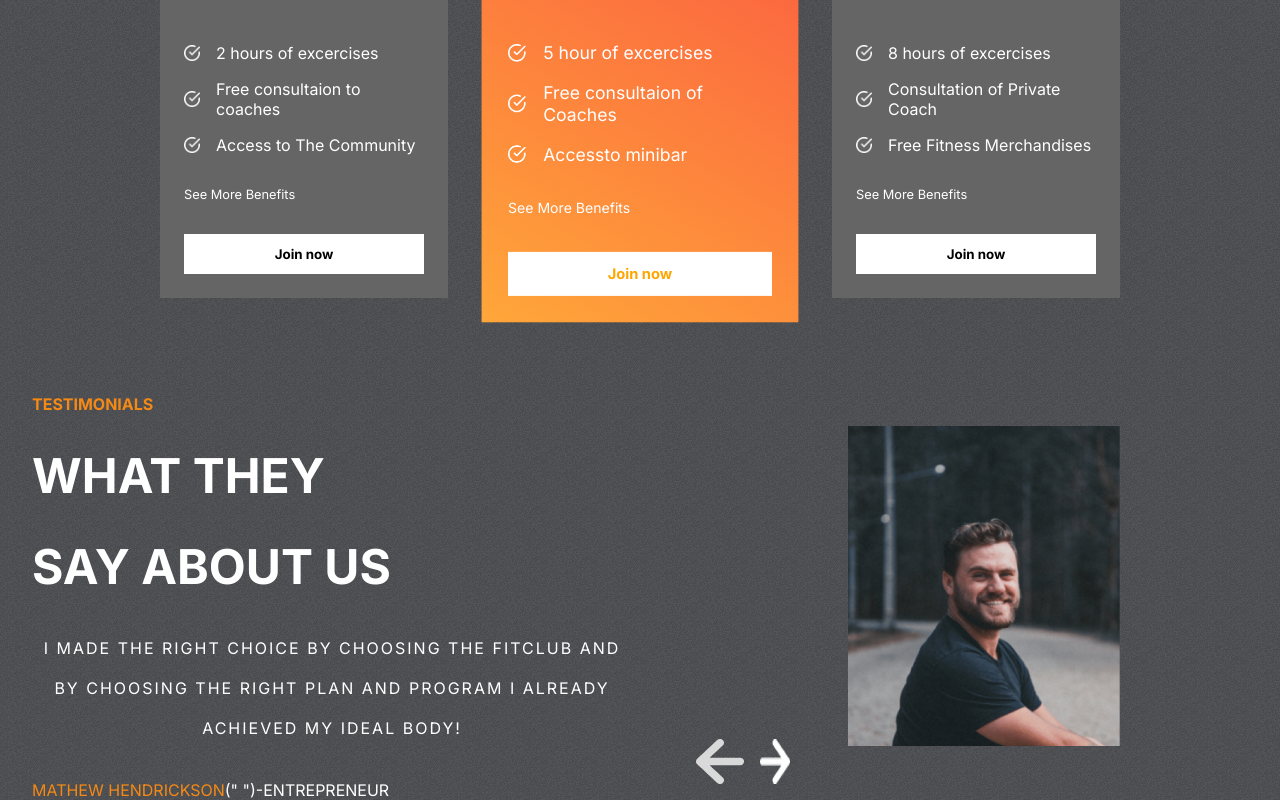
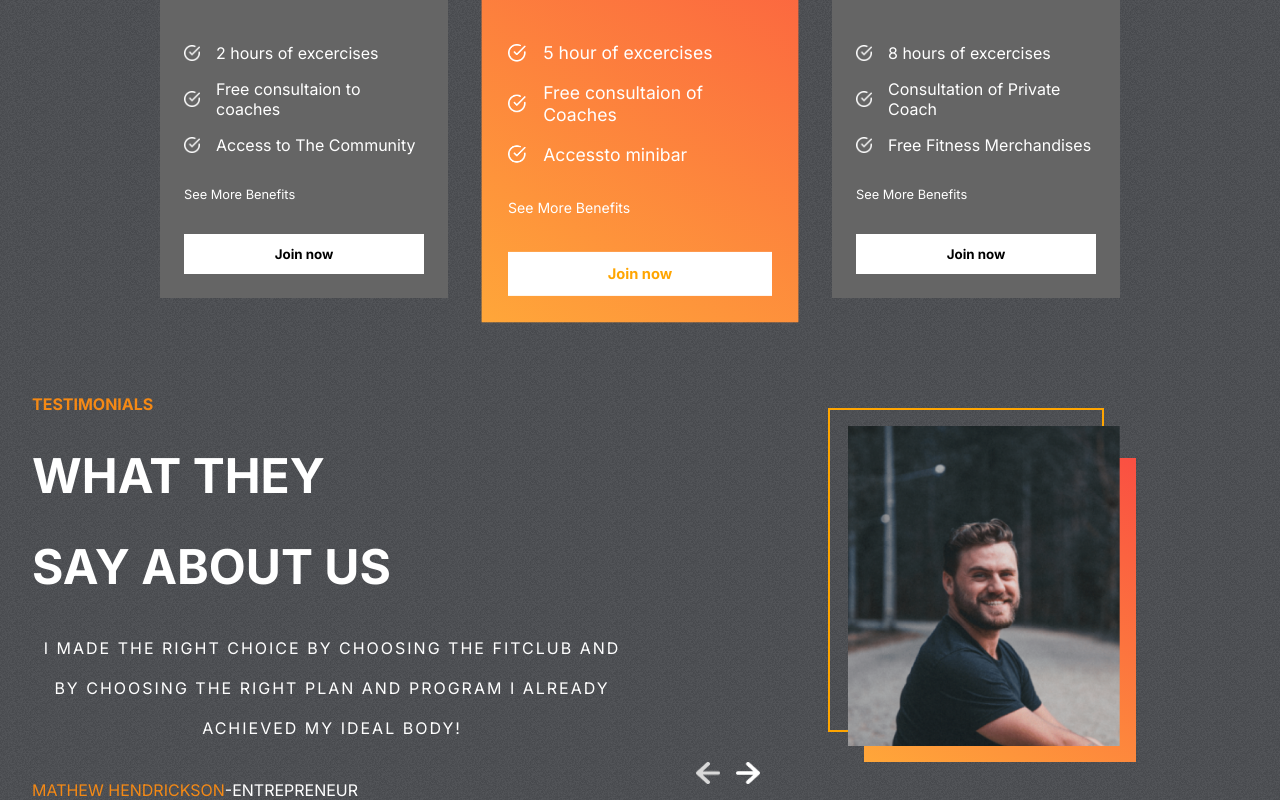
Before and after one commit to muhammadhaseebb/Fitness-club-website-React, a React (Create React App) app: page / in a window 1280 px wide. Shown: the part 2138-2938 px from the top of the page. Built offline with nearby package versions, Linux system fonts and the light colour scheme.

Commit message:
testimonials done

```diff
--- a/src/Components/Testimonials/Testimonials.css
+++ b/src/Components/Testimonials/Testimonials.css
@@ -45,21 +45,21 @@
   top: 2rem;
 }
 
-.right-t > :nth-child(1) {
+.one {
   position: absolute;
   width: 17rem;
   height: 20rem;
-  background-color: transparent;
-  border-color: orange;
+  background: transparent;
+  border: 2px solid orange;
   right: 9rem;
   top: 0.9rem;
 }
 
-.right-t > :nth-child(2) {
+.two {
   position: absolute;
   width: 17rem;
   height: 19rem;
-  background-color: var(--planCard);
+  background: var(--planCard);
   right: 7rem;
   top: 4rem;
 }
@@ -71,3 +71,8 @@
   bottom: 1rem;
   left: 3rem;
 }
+
+.Arrows > img {
+  width: 1.5rem;
+  cursor: pointer;
+}
--- a/src/Components/Testimonials/Testimonials.jsx
+++ b/src/Components/Testimonials/Testimonials.jsx
@@ -1,8 +1,5 @@
 import React from "react";
 import "./Testimonials.css";
-// import image1 from "../../assets/t-image1.png";
-// import image2 from "../../assets/t-image2.jpg";
-// import image3 from "../../assets/t-image3.jpg";
 import { testimonialsData } from "../../data/testimonialsData";
 import { useState } from "react";
 
@@ -23,16 +20,32 @@ const Testimonials = () => {
           <span style={{ color: "var(--orange)" }}>
             {testimonialsData[selected].name}
           </span>
-          (" ")-{testimonialsData[selected].status}
+          -{testimonialsData[selected].status}
         </span>
       </div>
       <div className="right-t">
-        <div></div>
-        <div></div>
+        <div className="one"></div>
+        <div className="two"></div>
         <img src={testimonialsData[selected].image} alt="" />
         <div className="Arrows">
-          <img src={leftArrow} alt="" />
-          <img src={rightArrow} alt="" />
+          <img
+            onClick={() => {
+              selected === 0
+                ? setSelected(tLength - 1)
+                : setSelected((prev) => prev - 1);
+            }}
+            src={leftArrow}
+            alt=""
+          />
+          <img
+            onClick={() => {
+              selected === tLength - 1
+                ? setSelected(0)
+                : setSelected((prev) => prev + 1);
+            }}
+            src={rightArrow}
+            alt=""
+          />
         </div>
       </div>
     </div>
```
